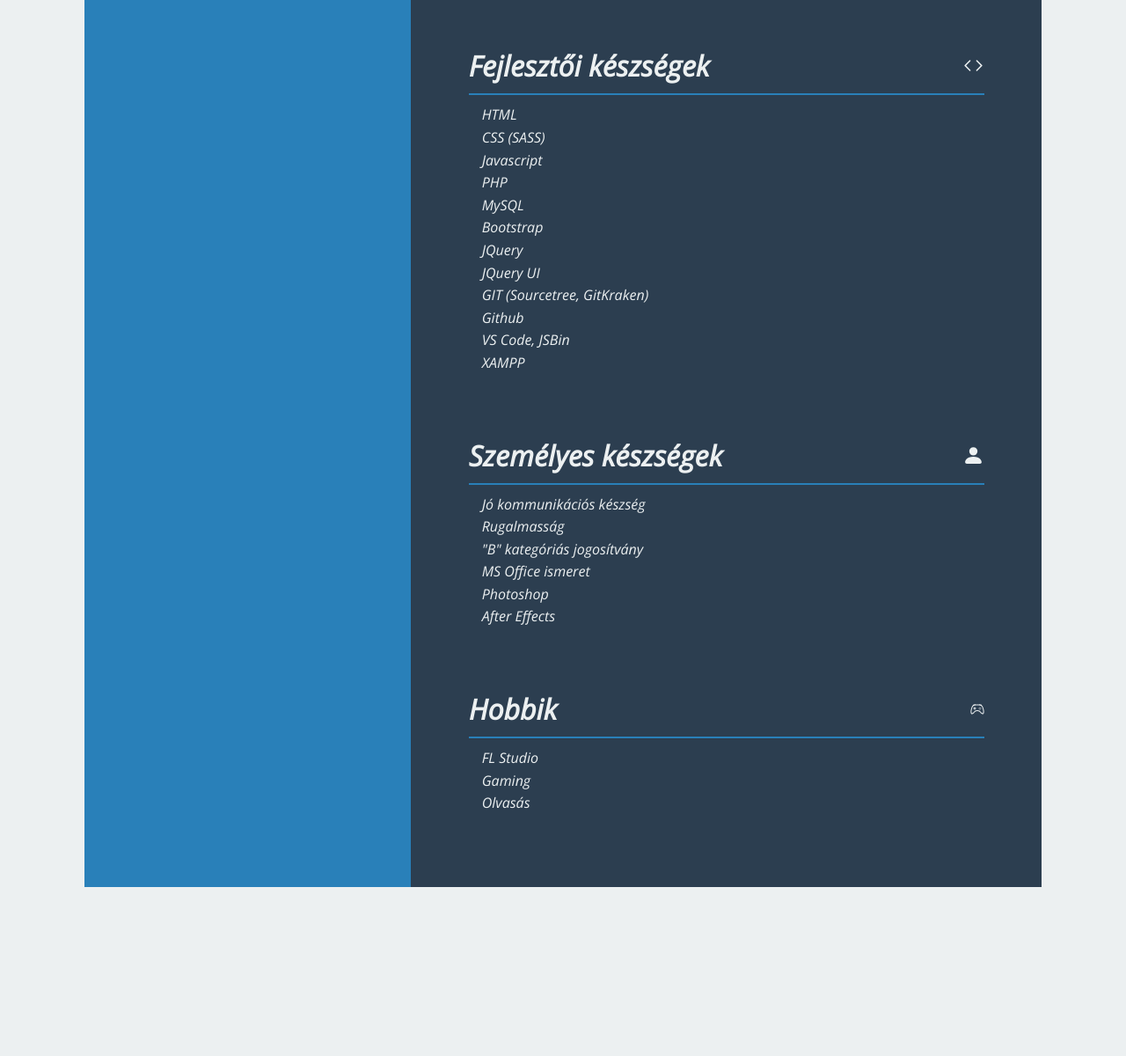
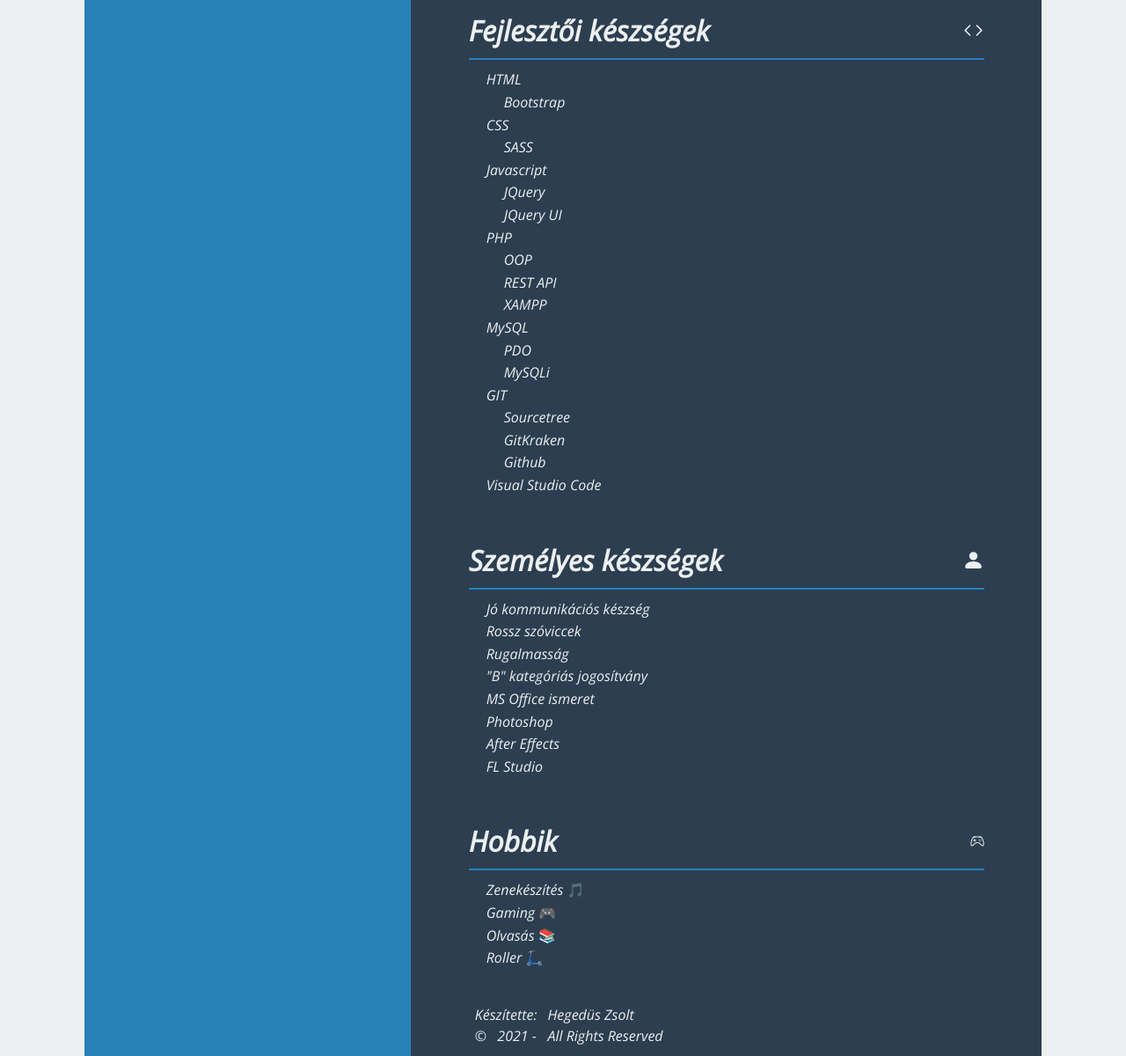
Before and after one commit to FiddlerZsolt/my-cv, a plain HTML site: page index.html in a window 1280 px wide. Shown: the part 575-1775 px from the top of the page at 88% size. Before the commit the page ends 1583 px from the top, so only its background shows below. Drawn offline with nearby package versions, Linux system fonts and the light colour scheme.

Commit message:
Actualize

```diff
--- a/index.html
+++ b/index.html
@@ -67,7 +67,7 @@
                                 <path
                                     d="M8 16s6-5.686 6-10A6 6 0 0 0 2 6c0 4.314 6 10 6 10zm0-7a3 3 0 1 1 0-6 3 3 0 0 1 0 6z" />
                             </svg>
-                            Hungary, Szeged
+                            Szeged
                         </a>
                     </td>
                 </tr>
@@ -105,7 +105,7 @@
                 </h1>
                 <div class="works-box">
 
-                    <h3>NovaGSM<span class="time-interval">2020.07 - </span></h3>
+                    <h3>NovaGSM / Nova Phone<span class="time-interval">2020.07 - </span></h3>
                     <p><span>Munkakör: </span>Értékesítő</p>
                     <h3>Főbb feladatok:</h3>
                     <ul>
@@ -128,18 +128,43 @@
                 </h1>
                 <div class="dev-box">
                     <ul>
-                        <li>HTML</li>
-                        <li>CSS (SASS)</li>
-                        <li>Javascript</li>
-                        <li>PHP</li>
-                        <li>MySQL</li>
-                        <li>Bootstrap</li>
-                        <li>JQuery</li>
-                        <li>JQuery UI</li>
-                        <li>GIT (Sourcetree, GitKraken)</li>
-                        <li>Github</li>
-                        <li>VS Code, JSBin</li>
-                        <li>XAMPP</li>
+                        <li>HTML
+                            <ul>
+                                <li>Bootstrap</li>
+                            </ul>
+                        </li>
+                        <li>CSS
+                            <ul>
+                                <li>SASS</li>
+                            </ul>
+                        </li>
+                        <li>Javascript
+                            <ul>
+                                <li>JQuery</li>
+                                <li>JQuery UI</li>
+                            </ul>
+                        </li>
+                        <li>PHP
+                            <ul>
+                                <li>OOP</li>
+                                <li>REST API</li>
+                                <li>XAMPP</li>
+                            </ul>
+                        </li>
+                        <li>MySQL
+                            <ul>
+                                <li>PDO</li>
+                                <li>MySQLi</li>
+                            </ul>
+                        </li>
+                        <li>GIT
+                            <ul>
+                                <li>Sourcetree</li>
+                                <li>GitKraken</li>
+                                <li>Github</li>
+                            </ul>
+                        </li>
+                        <li>Visual Studio Code</li>
                     </ul>
                 </div>
             </div>
@@ -155,11 +180,13 @@
                 <div class="personal-skills-box">
                     <ul>
                         <li>Jó kommunikációs készség</li>
+                        <li>Rossz szóviccek</li>
                         <li>Rugalmasság</li>
                         <li>"B" kategóriás jogosítvány</li>
                         <li>MS Office ismeret</li>
                         <li>Photoshop</li>
                         <li>After Effects</li>
+                        <li>FL Studio</li>
                     </ul>
                 </div>
             </div>
@@ -172,9 +199,10 @@
                 </h1>
                 <div class="personal-bobbies-box">
                     <ul>
-                        <li>FL Studio</li>
-                        <li>Gaming</li>
-                        <li>Olvasás</li>
+                        <li>Zenekészítés 🎵</li>
+                        <li>Gaming 🎮</li>
+                        <li>Olvasás 📚</li>
+                        <li>Roller 🛴</li>
                     </ul>
                 </div>
             </div>
@@ -188,7 +216,7 @@
                         <td>Hegedüs Zsolt</td>
                     </tr>
                     <tr>
-                        <td>Copyright</td>
+                        <td>©</td>
                         <td id="date"></td>
                         <td>All Rights Reserved</td>
                     </tr>
--- a/scripts/script.js
+++ b/scripts/script.js
@@ -1,3 +1,2 @@
 
-var d = new Date();
-document.getElementById("date").innerHTML = d.getFullYear();
+document.getElementById("date").innerHTML = new Date().getFullYear()+" -";
--- a/styles/style.scss
+++ b/styles/style.scss
@@ -182,10 +182,12 @@ body {
 }
 
 .my-description {
+    position: relative;
     min-height: 100%;
     width: 70%;
     padding: 2% 6%;
     padding-top: 58px;
+    padding-bottom: 58px;
     background-color: $dark;
 
     @media (max-width: $breakpoint-tablet) {
@@ -221,16 +223,16 @@ body {
     }
 
     ul {
-        margin-left: 15px;
+        margin-left: 20px;
 
         li {
-            line-height: 160%;
+            line-height: 1.6;
         }
     }
 }
 
 .studies, .works, .dev-skills, .personal-skills, .personal-hobbies {
-    margin-bottom: 60px;
+    margin-bottom: 40px;
 }
 
 .section-name {
@@ -244,15 +246,13 @@ body {
 }
 
 footer {
-    border-top: 2px solid $dark-blue;
-    background-color: $dark;
-    display: flex;
+    position: absolute;
     padding: 10px 0;
+    bottom: 0;
     table {
 
         td {
             padding: 0 5px;
         }
     }
-    display: none;
 }
```
Also changed, not shown: styles/style.css, 1 other file.
